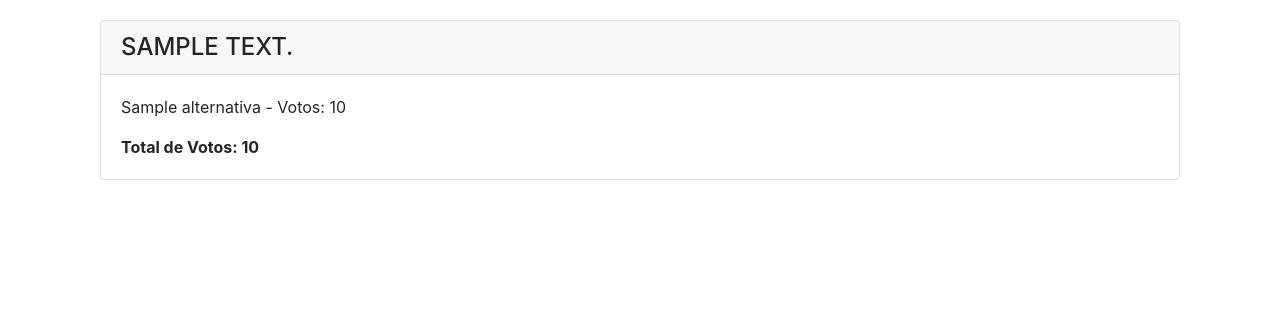
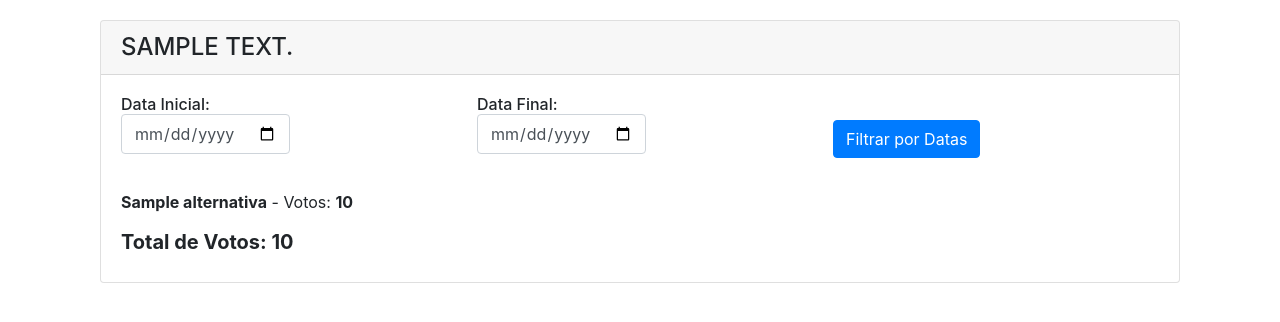
Before and after one commit to higorgustavo/natal-avaliacoes, a Django app: page /enquete/1/resultado in a window 1280 px wide. Shown: the part 56-378 px from the top of the page. Run offline with Django 3.2, Linux system fonts and the light colour scheme; tables that the repository leaves empty hold one stand-in row (values such as "Sample post"); some libraries are stand-ins or nearby versions.

Commit message:
Correção de exibição dos resultados de votação

```diff
--- a/avaliacoes/templates/resultado/resultado_enquete.html
+++ b/avaliacoes/templates/resultado/resultado_enquete.html
@@ -1,6 +1,5 @@
 {% extends 'base.html' %}
 {% load widget_tweaks %}
-{% load my_tags %}
 
 {% block titulo %} Resultado - {{ enquete.enquete_texto }} {% endblock %}
 
@@ -13,10 +12,34 @@
         <div class="card lojas-cadastradas">
             <h4 class="card-header">{{ enquete.enquete_texto|upper }}</h4>
             <div class="card-body">
-                {% for alternativa in alternativas %}
-                    <p>{{ alternativa.nome_alternativa }} - Votos: {{ alternativa.id|total_votos_alternativa }}</p>
+                <form method="get" class="filter-form">
+                    <div class="row">
+                        <div class="col-sm">
+                            <h6>
+                                <label>Data Inicial:
+                                    <input class="form-control" name="data_inicial" type="date" value="{{ data_inicial }}"/>
+                                </label>
+                            </h6>
+                        </div>
+                        <div class="col-sm">
+                            <h6>
+                                <label>Data Final:
+                                    <input class="form-control" name="data_final" type="date" value="{{ data_final }}"/>
+                                </label>
+                            </h6>
+                        </div>
+                        <div class="col-sm posi-button-filter">
+                            <button type="submit" class="btn btn-primary">Filtrar por Datas</button>
+                        </div>
+                    </div>
+                </form>
+                {% for alternativa in votos_por_alternativa %}
+                    <p>
+                        <strong>{{ alternativa.alternativa__nome_alternativa}}</strong> - Votos:
+                        <strong>{{ alternativa.total_votos }}</strong>
+                    </p>
                 {% endfor %}
-                <strong>Total de Votos: {{ enquete.id|total_votos }}</strong>
+                <h5><strong>Total de Votos: {{ total_votos }}</strong></h5>
             </div>
         </div>
     </div>
--- a/avaliacoes/templatetags/my_tags.py
+++ b/avaliacoes/templatetags/my_tags.py
@@ -2,6 +2,8 @@ from django import template
 from avaliacoes.models import Voto
 
 register = template.Library()
+
+# Tags inutilizadas
 
 
 @register.filter(name="total_votos")
--- a/avaliacoes/views.py
+++ b/avaliacoes/views.py
@@ -5,6 +5,7 @@ from django.forms import inlineformset_factory
 from datetime import date
 from django.contrib import messages
 from .filters import EnqueteFilter
+from django.db.models import Sum
 
 
 def listar_estabeleciomentos(request):
@@ -214,11 +215,46 @@ def resultados(request):
     return render(request, 'resultado/list_resultados.html', context)
 
 
+# def resultado_enquete(request, id):
+#     enquete = Enquente.objects.get(pk=id)
+#     alternativas = Alternativa.objects.filter(enquete_id=enquete.id)
+#     context = {
+#         'enquete': enquete,
+#         'alternativas': alternativas
+#     }
+#     return render(request, 'resultado/resultado_enquete.html', context)
+
+
 def resultado_enquete(request, id):
+    data_inicial = request.GET.get('data_inicial')
+    data_final = request.GET.get('data_final')
+
     enquete = Enquente.objects.get(pk=id)
     alternativas = Alternativa.objects.filter(enquete_id=enquete.id)
+
+    if data_inicial and data_final:
+        votos = Voto.objects.filter(alternativa__enquete=enquete.id, data_voto__range=[data_inicial, data_final])
+        total_votos = sum(votos.values_list('quant_votos', flat=True))
+        votos_por_alternativa = Voto.objects.values('alternativa__nome_alternativa').annotate(
+            total_votos=Sum('quant_votos')
+        ).filter(
+            alternativa__enquete=enquete.id, data_voto__range=[data_inicial, data_final]
+        )
+    else:
+        votos = Voto.objects.filter(alternativa__enquete=enquete.id)
+        total_votos = sum(votos.values_list('quant_votos', flat=True))
+        votos_por_alternativa = Voto.objects.values('alternativa__nome_alternativa').annotate(
+            total_votos=Sum('quant_votos')
+        ).filter(
+            alternativa__enquete=enquete.id
+        )
+
     context = {
         'enquete': enquete,
-        'alternativas': alternativas
+        'alternativas': alternativas,
+        'votos_por_alternativa': votos_por_alternativa,
+        'total_votos': total_votos,
+        'data_inicial': data_inicial,
+        'data_final': data_final
     }
     return render(request, 'resultado/resultado_enquete.html', context)
```
